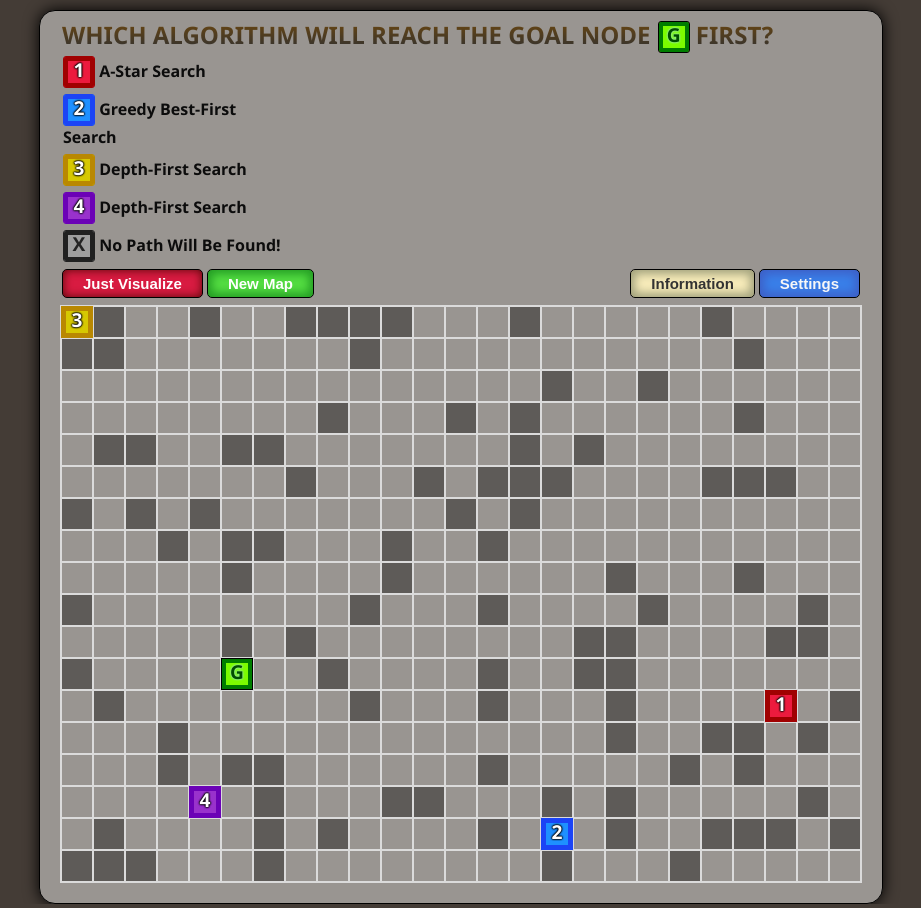
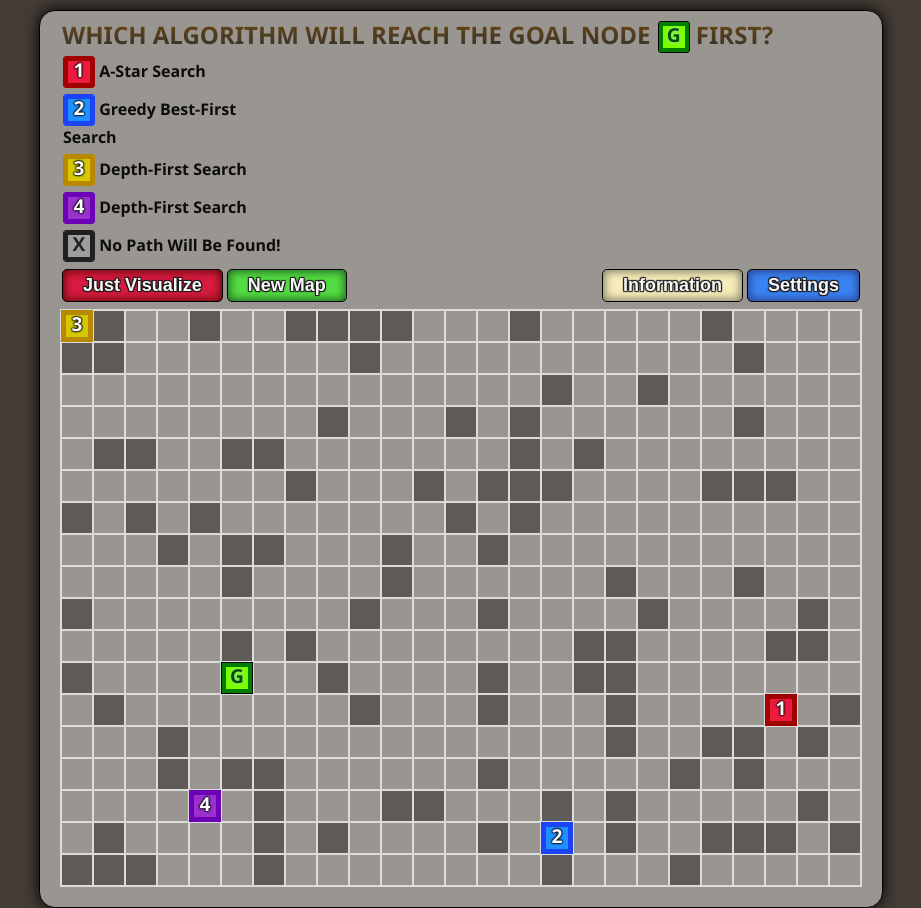
Before and after one commit to vik-ma/pathfinding-race, a React (Create React App) app: page / in a window 1280 px wide. Shown: the whole page, without its empty margins (179-1100 px from the left). Built offline with nearby package versions, Linux system fonts and the light colour scheme.

Commit message:
Changed styling of titleBarButton

```diff
--- a/src/App.css
+++ b/src/App.css
@@ -208,16 +208,20 @@ p {
 .titleBarButton {
     margin: 2px;
     border-radius: 5px;
-    font-size: 15px;
-    color:#e6e6e6;
+    font-size: 18px;
+    color:rgb(247, 247, 247);
     padding: 5px 20px;
-    border:1px solid black;
-    text-align: center;
-    text-decoration: none;
+    border: 1px solid black;
     display: inline-block;
-    transition-duration: 0.2s;
+    transition-duration: 0.1s;
     font-family: Arial, Helvetica, sans-serif;
     font-weight: 600;
+    text-shadow:
+       0px 0px 1px rgb(26, 26, 26),
+     -1px -1px 1px rgb(26, 26, 26),
+      1px -1px 1px rgb(26, 26, 26),
+      -1px 1px 1px rgb(26, 26, 26),
+       1px 1px 1px rgb(26, 26, 26);
 }
 
 .titleBarButton:hover {
@@ -226,8 +230,7 @@ p {
 
 .justVisualizeButton {
     background-color: rgb(216, 27, 65);
-    box-shadow: inset 0 0 10px 0px rgb(83, 8, 8);
-    color:white;
+    box-shadow: inset 0 0 8px 2px rgb(104, 10, 10);
 }
 
 .justVisualizeButton:hover {
@@ -237,20 +240,17 @@ p {
 
 .newMapButton {
     background-color: rgb(84, 221, 66);
-    color:white;
-    box-shadow: inset 0 0 10px 4px rgb(36, 158, 36);
+    box-shadow: inset 0 0 8px 2px rgb(35, 105, 35);
 }
 
 .newMapButton:hover {
     background-color: rgb(93, 233, 74);
-    color: white;
     box-shadow: inset 0 0 8px 0px rgb(35, 105, 35);
 }
 
 .infoButton {
     background-color: rgb(248, 236, 186);
-    color:#333333;
-    box-shadow: inset 0 0 10px 4px rgb(161, 161, 124);
+    box-shadow: inset 0 0 8px 2px rgb(128, 128, 105);
 }
 
 .infoButton:hover {
@@ -259,15 +259,15 @@ p {
 }
 
 .settingsMenuButton {
-    background-color: rgb(57, 127, 233);
-    box-shadow: inset 0 0 10px 4px rgb(61, 96, 199);
-    color:#f7f7f7;
+    background-color: rgb(57, 132, 245);
+    box-shadow: inset 0 0 8px 2px rgb(45, 69, 143);
 }
 
 .settingsMenuButton:hover {
-    background-color: rgb(40, 166, 250);
+    background-color: rgb(56, 182, 255);
     /* box-shadow: inset 0 0 8px 0px rgb(37, 63, 141); */
     box-shadow: inset 0 0 8px 0px rgb(48, 75, 155);
+    box-shadow: inset 0 0 8px 0px rgb(45, 69, 143);
 }
 
 .infoButtonBack {
--- a/src/PathfindingVisualizer/GridCustomizer.js
+++ b/src/PathfindingVisualizer/GridCustomizer.js
@@ -74,6 +74,7 @@ export const GridCustomizer = () => {
             Math.abs(4 - numNodes) * 2;
 
           var newValue = Math.max(minHeight["rows"], minHeight["nodes"]);
+          console.log(newValue)
           backdropDiv.style.setProperty("min-height", `${newValue}px`);
           break;
         case "cols":
@@ -96,6 +97,7 @@ export const GridCustomizer = () => {
           minHeight["nodes"] =
             rows * 32 + 97 + nodesValue * 40 + 15 - (nodesValue - 2) * 2;
           var newValue = Math.max(minHeight["rows"], minHeight["nodes"]);
+          console.log(newValue)
           backdropDiv.style.setProperty("min-height", `${newValue}px`);
           break;
         default:
```
